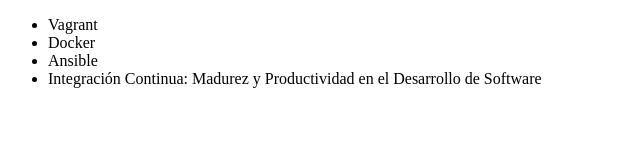
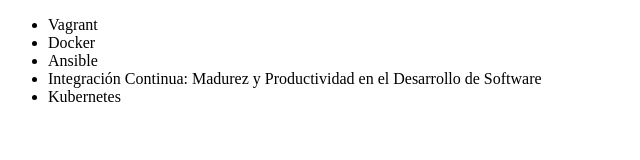
Before and after one commit to exikess/alura-git, a plain HTML site: page index.html in a window 1280 px wide. Shown: the full height of the page, 0-640 px from the left. Drawn offline with Linux system fonts and the light colour scheme.

Commit message:
Agregando curso de Kubernetes

```diff
--- a/index.html
+++ b/index.html
@@ -2,7 +2,7 @@
 <html lang = "en">
 <head>
      <meta charset = "UTF-8">
-     <title> Cursos de Devops Alura </title>
+     <title>Lista de Cursos de Devops de Alura </title>
 </head>
 <body>
      <ul>
@@ -10,6 +10,7 @@
          <li> Docker </li>
          <li> Ansible </li>
          <li> Integración Continua: Madurez y Productividad en el Desarrollo de Software</li>
+         <li>Kubernetes</li>
      </ul>
 </body>
 </html>
```
